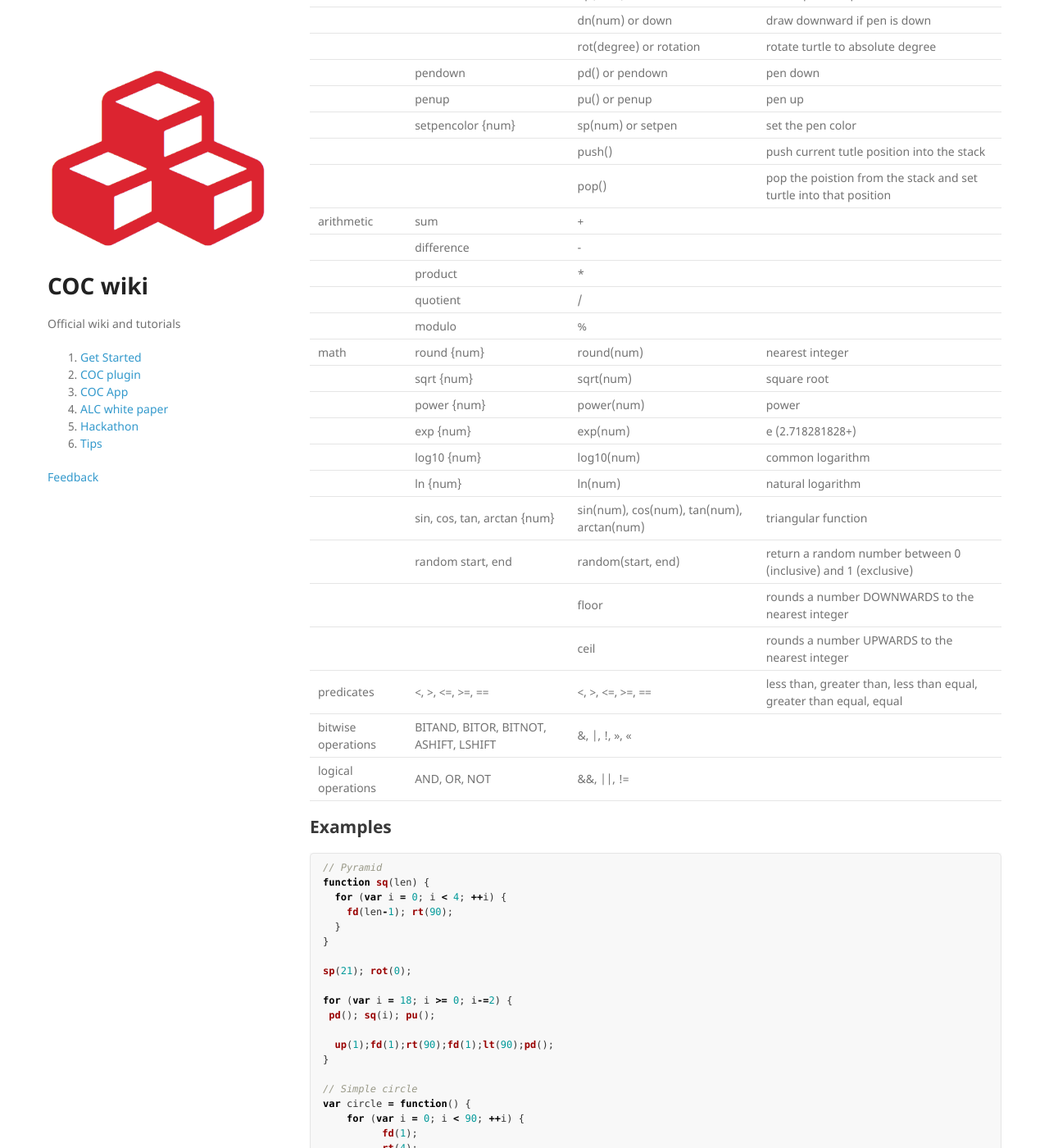
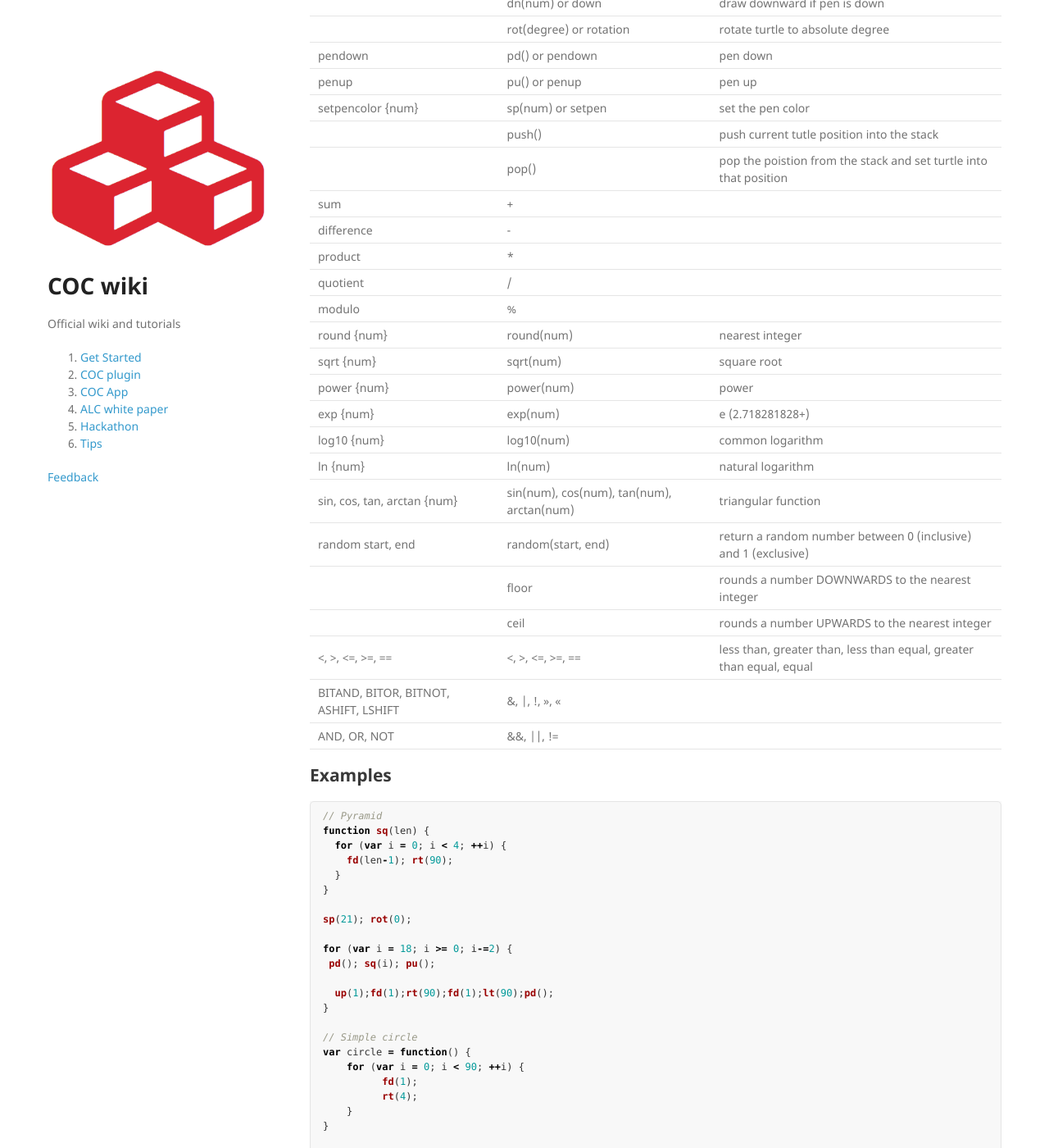
Before and after one commit to daisykim/daisykim.github.io, a Jekyll site: the page built from p/alc-1.0-white-paper.md, in a window 1280 px wide and 1400 px high, scrolled down 714 px. Shown: the whole window at 82% size. Built offline with Jekyll 4.4.1, drawn with Linux system fonts in a browser that asks for light colours; nearby versions of some CDN libraries; our own code applies the rules of GitHub Pages for plain Markdown files; some of the changed text lies outside the part shown.

Commit message:
Update alc-1.0-white-paper.md

```diff
--- a/p/alc-1.0-white-paper.md
+++ b/p/alc-1.0-white-paper.md
@@ -8,42 +8,42 @@ _ALC_ is a brand-new programming language which is a superset of ECMAScript in [
 
 ## [](#header-2)Syntax Summary
 
-| Class | Logo | ALC | Description |
-|:---|:---|:---|:---|
-| basic      | to/end (function)    | function() { }       | function definition ex) function foo() { fd(5); }|
-| repeat     | {num}[]              | for(init;cond;post) {}| iteration|
-|            | make “x sum :y 3     | var x = y + 3;       | variable definition and addtion|
-|            | if                   | if                   | conditional statement|
-| drawing    | fd {num} or forward  | fd(num) or forward   | draw forward if pen is down|
-|            | bk {num} or back     | bk(num) or back      | draw backward if pen is down|
-|            | lt {degree} or left  | lt(degree) or left   | make (degree) left turn|
-|            | rt {degree} or right | rt(degree) or right  | make (degree) right turn|
-|            |                      | up(num)              | draw upward if pen is down|
-|            |                      | dn(num) or down      | draw downward if pen is down|
-|            |                      | rot(degree) or rotation| rotate turtle to absolute degree|
-|            | pendown              | pd() or pendown      | pen down|
-|            | penup                | pu() or penup        | pen up|
-|            | setpencolor {num}    | sp(num) or setpen    | set the pen color|
-|            |                      | push()               | push current tutle position into the stack|
-|            |                      | pop()                | pop the poistion from the stack and set turtle into that position|
-| arithmetic | sum                  | +                    |   |
-|            | difference           | -                    |   |
-|            | product              | \*                   |   |
-|            | quotient             | /                    |   |
-|            | modulo               | %                    |   |
-| math       | round {num}          | round(num)           | nearest integer|
-|            | sqrt {num}           | sqrt(num)            | square root|
-|            | power {num}          | power(num)           | power  |
-|            | exp {num}            | exp(num)             | e (2.718281828+)|
-|            | log10 {num}          | log10(num)           | common logarithm|
-|            | ln {num}             | ln(num)              | natural logarithm|
-|            | sin, cos, tan, arctan {num}| sin(num), cos(num), tan(num), arctan(num)| triangular function|
-|            | random start, end    | random(start, end)   | return a random number between 0 (inclusive) and 1 (exclusive)|
-|            |                      | floor                | rounds a number DOWNWARDS to the nearest integer|
-|            |                      | ceil                 | rounds a number UPWARDS to the nearest integer|
-|predicates  | <, >, <=, >=, ==     | <, >, <=, >=, ==     |   less than, greater than, less than equal, greater than equal, equal|
-|bitwise operations| BITAND, BITOR, BITNOT, ASHIFT, LSHIFT|  &, \|, !, », « |   |
-|logical operations| AND, OR, NOT   | &&, \|\|, !=         |   |
+| Logo | ALC | Description |
+|:---|:---|:---|
+| to/end (function)    | function() { }       | function definition ex) function foo() { fd(5); }|
+| {num}[]              | for(init;cond;post) {}| iteration|
+| make “x sum :y 3     | var x = y + 3;       | variable definition and addtion|
+| if                   | if                   | conditional statement|
+| fd {num} or forward  | fd(num) or forward   | draw forward if pen is down|
+| bk {num} or back     | bk(num) or back      | draw backward if pen is down|
+| lt {degree} or left  | lt(degree) or left   | make (degree) left turn|
+| rt {degree} or right | rt(degree) or right  | make (degree) right turn|
+|                      |up(num)              | draw upward if pen is down|
+|                      | dn(num) or down      | draw downward if pen is down|
+|                      | rot(degree) or rotation| rotate turtle to absolute degree|
+| pendown              | pd() or pendown      | pen down|
+| penup                | pu() or penup        | pen up|
+| setpencolor {num}    | sp(num) or setpen    | set the pen color|
+|                      | push()               | push current tutle position into the stack|
+|                      | pop()                | pop the poistion from the stack and set turtle into that position|
+| sum                  | +                    |   |
+| difference           | -                    |   |
+| product              | \*                   |   |
+| quotient             | /                    |   |
+| modulo               | %                    |   |
+| round {num}          | round(num)           | nearest integer|
+| sqrt {num}           | sqrt(num)            | square root|
+| power {num}          | power(num)           | power  |
+| exp {num}            | exp(num)             | e (2.718281828+)|
+| log10 {num}          | log10(num)           | common logarithm|
+| ln {num}             | ln(num)              | natural logarithm|
+| sin, cos, tan, arctan {num}| sin(num), cos(num), tan(num), arctan(num)| triangular function|
+| random start, end    | random(start, end)   | return a random number between 0 (inclusive) and 1 (exclusive)|
+|                      | floor                | rounds a number DOWNWARDS to the nearest integer|
+|                      | ceil                 | rounds a number UPWARDS to the nearest integer|
+| <, >, <=, >=, ==     | <, >, <=, >=, ==     |   less than, greater than, less than equal, greater than equal, equal|
+| BITAND, BITOR, BITNOT, ASHIFT, LSHIFT|  &, \|, !, », « |   |
+| AND, OR, NOT   | &&, \|\|, !=         |   |
 {:.mbtablestyle}
 
 ## [](#header-2)Examples
```
